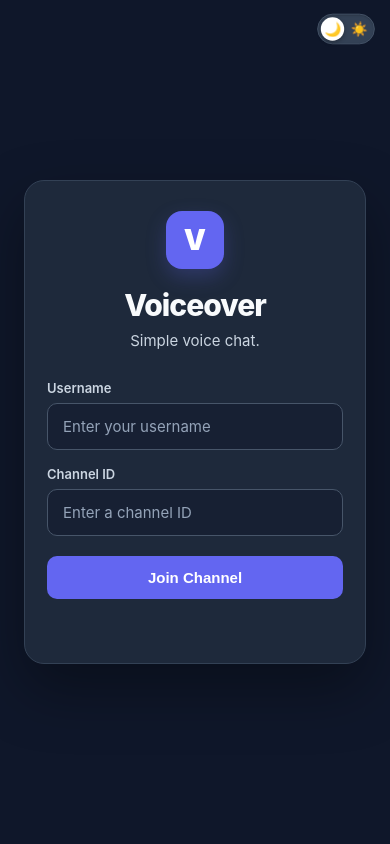
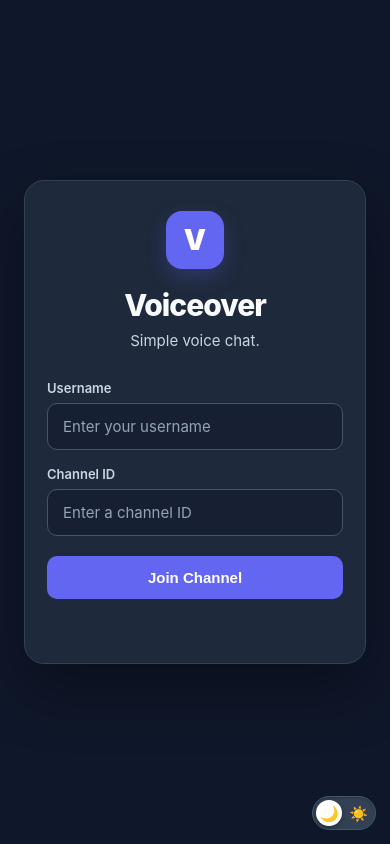
Before and after one commit to ohx1-dev-team/voiceover, a website: page index.html in a window 390 px wide. Drawn offline with nearby package versions, Linux system fonts and the light colour scheme; no server answers.

Commit message:
yet ANOTHER css change

```diff
--- a/styles.css
+++ b/styles.css
@@ -4,31 +4,22 @@
    ========================================================= */
 
 :root {
-
     --bg: #0f172a;
-
     --panel: #1e293b;
-
     --panel-2: #263449;
-
     --border: #334155;
 
     --input-bg: #172033;
-
     --input-border: #475569;
 
     --text: #f8fafc;
-
     --muted: #cbd5e1;
-
     --placeholder: #94a3b8;
 
     --accent: #6366f1;
-
     --accent-hover: #818cf8;
 
     --danger: #ef4444;
-
     --success: #22c55e;
 
     --shadow: rgba(0, 0, 0, 0.35);
@@ -40,31 +31,22 @@
    ========================================================= */
 
 body.light-theme {
-
     --bg: #f1f5f9;
-
     --panel: #ffffff;
-
     --panel-2: #e2e8f0;
-
     --border: #cbd5e1;
 
     --input-bg: #f8fafc;
-
     --input-border: #94a3b8;
 
     --text: #0f172a;
-
     --muted: #475569;
-
     --placeholder: #64748b;
 
     --accent: #5865f2;
-
     --accent-hover: #4752c4;
 
     --danger: #dc2626;
-
     --success: #16a34a;
 
     --shadow: rgba(15, 23, 42, 0.15);
@@ -89,7 +71,6 @@ body {
 }
 
 body {
-
     min-height: 100vh;
 
     font-family:
@@ -101,7 +82,6 @@ body {
         sans-serif;
 
     background: var(--bg);
-
     color: var(--text);
 
     transition:
@@ -123,7 +103,6 @@ input,
 button,
 .channel-header,
 .connection-status {
-
     transition:
         background-color 0.25s ease,
         color 0.25s ease,
@@ -143,14 +122,14 @@ button,
 
 
 /* =========================================================
-   THEME SLIDER
+   THEME SLIDING SWITCH
+   BOTTOM RIGHT
    ========================================================= */
 
 .theme-switch {
-
     position: fixed;
 
-    top: 18px;
+    bottom: 20px;
     right: 20px;
 
     z-index: 9999;
@@ -164,7 +143,7 @@ button,
 }
 
 
-/* Hide actual checkbox */
+/* Hide checkbox */
 
 .theme-switch input {
     position: absolute;
@@ -176,10 +155,9 @@ button,
 }
 
 
-/* Slider */
+/* Slider background */
 
 .slider {
-
     position: absolute;
 
     inset: 0;
@@ -199,10 +177,9 @@ button,
 }
 
 
-/* Sliding circle */
+/* Sliding knob */
 
 .slider::before {
-
     content: "";
 
     position: absolute;
@@ -213,7 +190,7 @@ button,
     left: 3px;
     top: 3px;
 
-    background: white;
+    background: #ffffff;
 
     border-radius: 50%;
 
@@ -225,26 +202,27 @@ button,
 }
 
 
-/* Light mode */
+/* Light mode slider */
 
 .theme-switch input:checked + .slider {
-
     background: var(--accent);
 
     border-color: var(--accent);
 }
 
 
+/* Move knob right */
+
 .theme-switch input:checked + .slider::before {
-
     transform: translateX(30px);
 }
 
 
-/* Icons */
+/* =========================================================
+   THEME ICONS
+   ========================================================= */
 
 .slider-icon {
-
     position: absolute;
 
     top: 7px;
@@ -255,10 +233,8 @@ button,
 
     pointer-events: none;
 
-    transition:
-        opacity 0.2s ease;
+    user-select: none;
 }
-
 
 .moon {
     left: 7px;
@@ -274,13 +250,11 @@ button,
    ========================================================= */
 
 #join-screen {
-
     min-height: 100vh;
 
     display: flex;
 
     align-items: center;
-
     justify-content: center;
 
     padding: 24px;
@@ -288,11 +262,10 @@ button,
 
 
 /* =========================================================
-   CARD
+   JOIN CARD
    ========================================================= */
 
 .card {
-
     width: 100%;
 
     max-width: 430px;
@@ -318,16 +291,14 @@ button,
 
 .logo,
 .header-logo {
-
     display: flex;
 
     align-items: center;
-
     justify-content: center;
 
     background: var(--accent);
 
-    color: white;
+    color: #ffffff;
 
     font-weight: 900;
 
@@ -335,9 +306,7 @@ button,
         0 8px 20px rgba(99, 102, 241, 0.25);
 }
 
-
 .logo {
-
     width: 58px;
     height: 58px;
 
@@ -354,7 +323,6 @@ button,
    ========================================================= */
 
 .card h1 {
-
     margin: 0 0 8px;
 
     font-size: 34px;
@@ -364,9 +332,7 @@ button,
     letter-spacing: -1px;
 }
 
-
 .subtitle {
-
     margin: 0 0 30px;
 
     color: var(--muted);
@@ -380,15 +346,12 @@ button,
    ========================================================= */
 
 .input-group {
-
     margin-bottom: 16px;
 
     text-align: left;
 }
 
-
 .input-group label {
-
     display: block;
 
     margin-bottom: 7px;
@@ -401,8 +364,11 @@ button,
 }
 
 
+/* =========================================================
+   INPUTS
+   ========================================================= */
+
 input {
-
     width: 100%;
 
     padding: 13px 15px;
@@ -422,14 +388,11 @@ input {
     font-size: 15px;
 }
 
-
 input::placeholder {
     color: var(--placeholder);
 }
 
-
 input:focus {
-
     border-color: var(--accent);
 
     box-shadow:
@@ -442,7 +405,6 @@ input:focus {
    ========================================================= */
 
 #join-button {
-
     width: 100%;
 
     padding: 13px 16px;
@@ -451,7 +413,7 @@ input:focus {
 
     background: var(--accent);
 
-    color: white;
+    color: #ffffff;
 
     border: none;
 
@@ -464,9 +426,7 @@ input:focus {
     cursor: pointer;
 }
 
-
 #join-button:hover {
-
     background: var(--accent-hover);
 
     transform: translateY(-1px);
@@ -474,7 +434,6 @@ input:focus {
     box-shadow:
         0 8px 20px rgba(99, 102, 241, 0.25);
 }
-
 
 #join-button:active {
     transform: translateY(0);
@@ -486,7 +445,6 @@ input:focus {
    ========================================================= */
 
 #error {
-
     min-height: 20px;
 
     margin: 14px 0 0;
@@ -502,7 +460,6 @@ input:focus {
    ========================================================= */
 
 #voice-screen {
-
     min-height: 100vh;
 
     display: flex;
@@ -516,11 +473,9 @@ input:focus {
    ========================================================= */
 
 header {
-
     display: flex;
 
     align-items: center;
-
     justify-content: space-between;
 
     padding: 18px 24px;
@@ -530,9 +485,7 @@ header {
     border-bottom: 1px solid var(--border);
 }
 
-
 .header-left {
-
     display: flex;
 
     align-items: center;
@@ -540,9 +493,7 @@ header {
     gap: 12px;
 }
 
-
 .header-logo {
-
     width: 42px;
     height: 42px;
 
@@ -551,9 +502,7 @@ header {
     font-size: 19px;
 }
 
-
 header h2 {
-
     margin: 0 0 3px;
 
     font-size: 21px;
@@ -561,14 +510,11 @@ header h2 {
     font-weight: 800;
 }
 
-
 .channel-info {
-
     color: var(--muted);
 
     font-size: 13px;
 }
-
 
 .channel-info strong {
     color: var(--text);
@@ -576,11 +522,10 @@ header h2 {
 
 
 /* =========================================================
-   LEAVE
+   LEAVE BUTTON
    ========================================================= */
 
 #leave-button {
-
     padding: 9px 15px;
 
     background: transparent;
@@ -596,12 +541,10 @@ header h2 {
     cursor: pointer;
 }
 
-
 #leave-button:hover {
-
     background: var(--danger);
 
-    color: white;
+    color: #ffffff;
 }
 
 
@@ -610,7 +553,6 @@ header h2 {
    ========================================================= */
 
 main {
-
     flex: 1;
 
     width: 100%;
@@ -628,7 +570,6 @@ main {
    ========================================================= */
 
 .channel {
-
     width: 100%;
 
     padding: 24px;
@@ -649,11 +590,9 @@ main {
    ========================================================= */
 
 .channel-header {
-
     display: flex;
 
     align-items: center;
-
     justify-content: space-between;
 
     gap: 15px;
@@ -661,17 +600,13 @@ main {
     margin-bottom: 18px;
 }
 
-
 .channel h3 {
-
     margin: 0 0 4px;
 
     font-size: 17px;
 }
 
-
 .channel-header p {
-
     margin: 0;
 
     color: var(--muted);
@@ -685,7 +620,6 @@ main {
    ========================================================= */
 
 .connection-status {
-
     display: flex;
 
     align-items: center;
@@ -707,9 +641,7 @@ main {
     white-space: nowrap;
 }
 
-
 .connection-dot {
-
     width: 8px;
     height: 8px;
 
@@ -727,7 +659,6 @@ main {
    ========================================================= */
 
 #user-list {
-
     display: flex;
 
     flex-direction: column;
@@ -741,7 +672,6 @@ main {
    ========================================================= */
 
 .user {
-
     display: flex;
 
     align-items: center;
@@ -761,9 +691,7 @@ main {
     font-size: 15px;
 }
 
-
 .user:hover {
-
     border-color: var(--accent);
 
     transform: translateX(2px);
@@ -775,7 +703,6 @@ main {
    ========================================================= */
 
 .status {
-
     width: 9px;
     height: 9px;
 
@@ -795,7 +722,6 @@ main {
    ========================================================= */
 
 footer {
-
     display: flex;
 
     justify-content: center;
@@ -815,13 +741,11 @@ footer {
    ========================================================= */
 
 .control-button {
-
     min-width: 125px;
 
     display: flex;
 
     align-items: center;
-
     justify-content: center;
 
     gap: 8px;
@@ -841,12 +765,10 @@ footer {
     cursor: pointer;
 }
 
-
 .control-button:hover {
-
     background: var(--accent);
 
-    color: white;
+    color: #ffffff;
 
     border-color: var(--accent);
 }
@@ -868,60 +790,43 @@ footer {
 @media (max-width: 600px) {
 
     .theme-switch {
-
-        top: 12px;
-        right: 12px;
-
-        transform: scale(0.9);
+        bottom: 14px;
+        right: 14px;
     }
 
-
     .card {
-
         padding: 30px 22px;
     }
-
 
     .card h1 {
         font-size: 30px;
     }
 
-
     header {
         padding: 16px;
     }
 
-
     main {
-
         padding: 18px 14px;
     }
 
-
     .channel {
-
         padding: 18px;
     }
 
-
     .channel-header {
-
         align-items: flex-start;
 
         flex-direction: column;
     }
 
-
     footer {
-
         padding: 14px;
 
         flex-direction: column;
     }
 
-
     .control-button {
-
         width: 100%;
     }
 }
@@ -936,9 +841,7 @@ footer {
     *,
     *::before,
     *::after {
-
         transition: none !important;
-
         animation: none !important;
     }
 }
```
